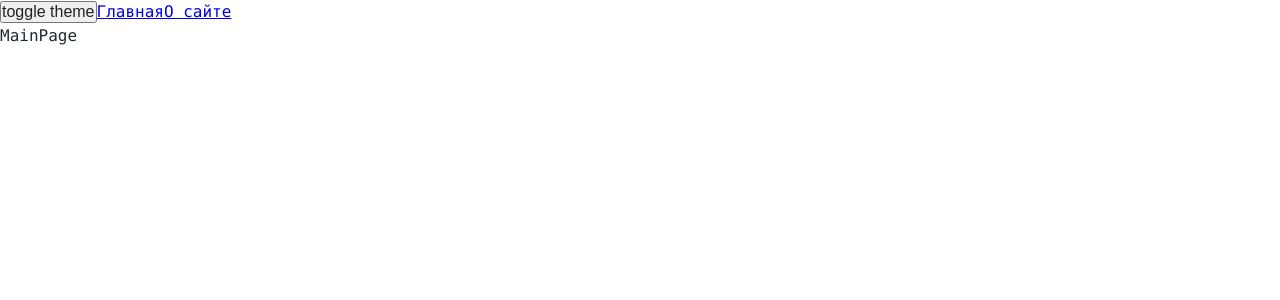
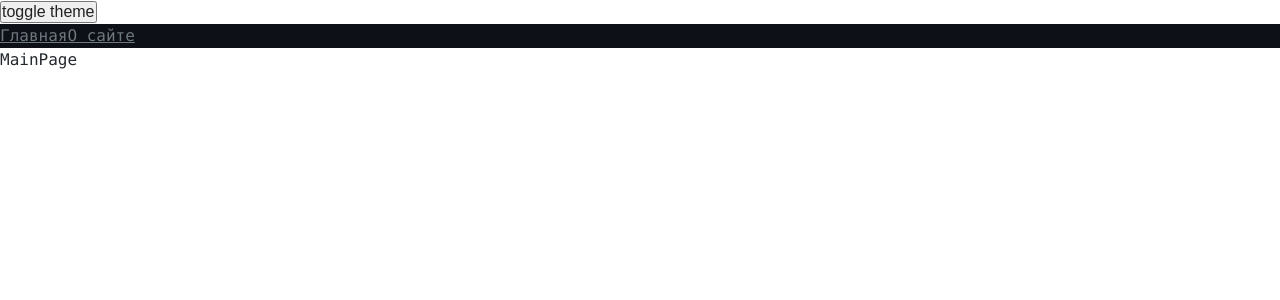
Before and after one commit to AlexnFokin/prodProject, a React app: page / in a window 1280 px wide. Shown: the top 300 px of the page. Built offline with nearby package versions, Linux system fonts and the light colour scheme.

Commit message:
added widget navbar

```diff
--- a/src/app/App.tsx
+++ b/src/app/App.tsx
@@ -1,11 +1,10 @@
 import React from 'react';
-import {Link} from 'react-router-dom';
 import './styles/index.scss';
 
 import {classNames} from "shared/lib/classNames/classNames";
 import {useTheme} from "app/providers/ThemeProviders";
 import {AppRouter} from "app/providers/router";
-
+import {Navbar} from "widgets/Navbar";
 
 const App = () => {
 
@@ -13,8 +12,7 @@
   return (
     <div className={classNames('app', {}, [theme])}>
       <button onClick={toggleTheme}>toggle theme</button>
-      <Link to={'/'}>Главная</Link>
-      <Link to={'/about'}>О сайте</Link>
+     <Navbar/>
       <AppRouter/>
     </div>
   );
--- a/src/app/styles/themes/dark.scss
+++ b/src/app/styles/themes/dark.scss
@@ -1,7 +1,10 @@
 .app.dark {
   --bg-color: #0d1117;
   --bg-color-accent: #010409;
+  --bg-color-header: #2d333b;
+  --bg-color-muted: #373e47;
   --primary-color: #c9d1d9;
   --secondary-color: #8b949e;
   --accent-color: #3178c6;
+  --inverted-bg-color: #fff;
 }
--- a/src/app/styles/themes/default.scss
+++ b/src/app/styles/themes/default.scss
@@ -4,4 +4,5 @@
   --primary-color: #24292f;
   --secondary-color: #6e767e;
   --accent-color: #3178c6;
+  --inverted-bg-color: #0d1117;
 }
--- a/src/components/Counter.module..scss
+++ /dev/null
@@ -1,5 +0,0 @@
-.button {
-    font-size: 20px;
-    color: teal;
-    border: 2px solid blueviolet;
-}
--- a/src/shared/lib/classNames/classNames.ts
+++ b/src/shared/lib/classNames/classNames.ts
@@ -1,9 +1,9 @@
 type Mods = Record<string, boolean>
 
-export function classNames(cls: string, mods: Mods, additional: string[]): string {
+export function classNames(cls: string, mods?: Mods, additional?: string[]): string {
   return [
     cls,
-    ...additional,
+    ...additional.filter(Boolean),
     ...Object.entries(mods)
       .filter(([className, value]) => Boolean(value))
       .map(([className]) => className)
--- /dev/null
+++ b/src/shared/ui/AppLink/AppLink.module.scss
@@ -0,0 +1,9 @@
+.AppLink {
+
+}
+.primary {
+  color: var(--primary-color);
+}
+.secondary {
+  color: var(--secondary-color);
+}
--- /dev/null
+++ b/src/shared/ui/AppLink/AppLink.tsx
@@ -0,0 +1,29 @@
+import {classNames} from "shared/lib/classNames/classNames";
+import cls from './AppLink.module.scss'
+import {Link, LinkProps} from "react-router-dom";
+import {FC} from "react";
+
+export enum AppLinkTheme {
+  PRIMARY = 'primary',
+  SECONDARY = 'secondary'
+}
+
+
+interface AppLinkProps extends LinkProps {
+  className?: string,
+  theme?: AppLinkTheme
+
+}
+
+export const AppLink: FC<AppLinkProps> = (props) => {
+  const {to, children, className, theme, ...otherProps} = props
+  return (
+    <Link
+      to={to}
+      className={classNames(cls.AppLink, {}, [className, cls[theme]])}
+      {...otherProps}
+    >
+      {children}
+    </Link>
+  );
+};
--- /dev/null
+++ b/src/widgets/Navbar/index.ts
@@ -0,0 +1,3 @@
+import {Navbar} from "./ui/Navbar";
+
+export {Navbar}
--- /dev/null
+++ b/src/widgets/Navbar/ui/Navbar.module.scss
@@ -0,0 +1,3 @@
+.navbar {
+  background-color: var(--inverted-bg-color);
+}
--- /dev/null
+++ b/src/widgets/Navbar/ui/Navbar.tsx
@@ -0,0 +1,17 @@
+import {classNames} from "shared/lib/classNames/classNames";
+import cls from './Navbar.module.scss'
+import {AppLink, AppLinkTheme} from "shared/ui/AppLink/AppLink";
+
+
+interface NavbarProps {
+  className?: string
+}
+
+export const Navbar = ({className}: NavbarProps) => {
+  return (
+    <div className={classNames(cls.navbar, {}, [className])}>
+      <AppLink theme={AppLinkTheme.SECONDARY} to={'/'}>Главная</AppLink>
+      <AppLink theme={AppLinkTheme.SECONDARY} to={'/about'}>О сайте</AppLink>
+    </div>
+  );
+};
```
Also changed, not shown: src/components/Counter.tsx (deleted, +0 -16 lines).
